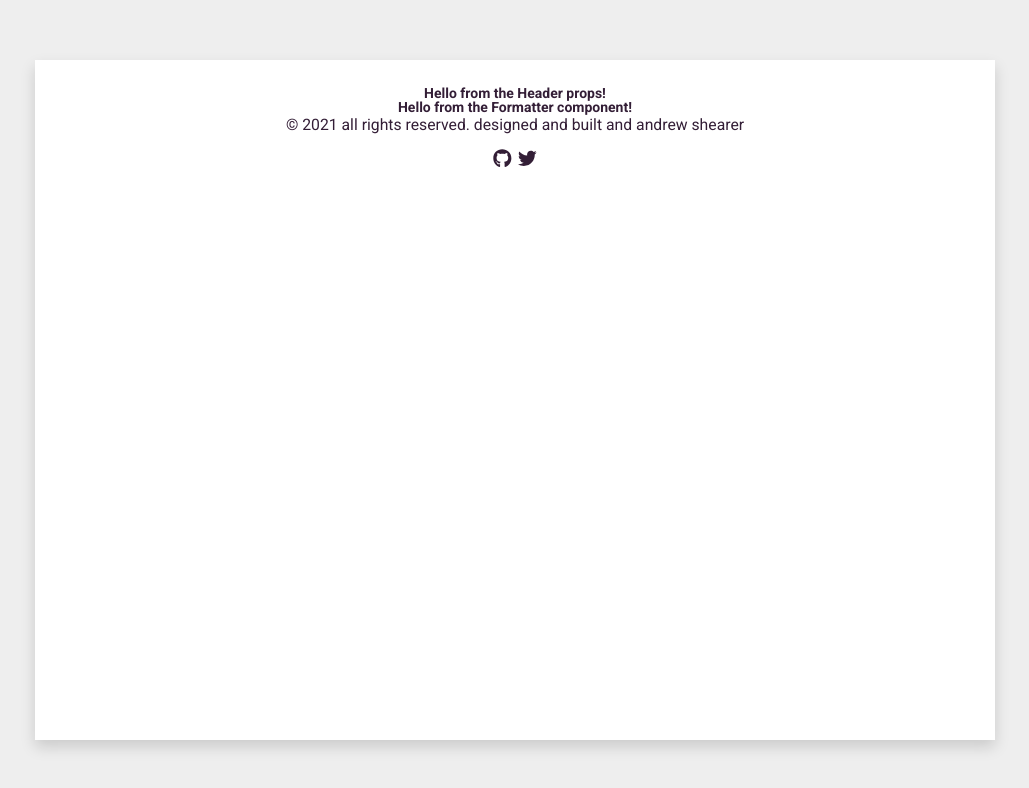
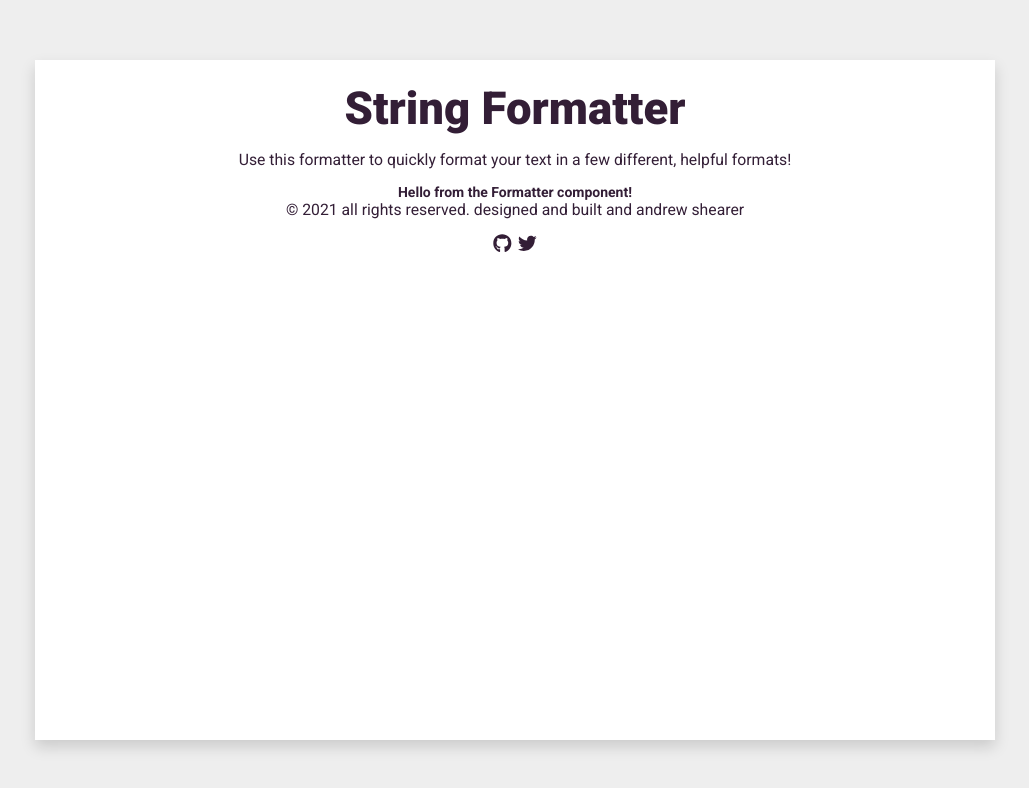
Before and after one commit to andrews1022/string-formatter, a React (Create React App) app: page / in a window 1280 px wide. Shown: the top 788 px of the page, without its empty margins (125-1154 px from the left). Built offline with nearby package versions, Linux system fonts and the light colour scheme.

Commit message:
built and styled header component

```diff
--- a/src/components/Header/index.tsx
+++ b/src/components/Header/index.tsx
@@ -1,13 +1,14 @@
 import React from 'react';
 
-interface HeaderProps {}
+// styled components
+import Copy from '../Copy';
+import Heading from './styles';
 
-const Header = (props: HeaderProps) => {
-	return (
-		<div>
-			<h2>Hello from the Header props!</h2>
-		</div>
-	);
-};
+const Header = () => (
+	<header>
+		<Heading>String Formatter</Heading>
+		<Copy>Use this formatter to quickly format your text in a few different, helpful formats!</Copy>
+	</header>
+);
 
 export default Header;
--- a/src/components/Header/styles.ts
+++ b/src/components/Header/styles.ts
@@ -1 +1,9 @@
 import styled from 'styled-components';
+
+const Heading = styled.h1`
+	font-size: 3.25rem;
+	font-weight: 800;
+	margin-bottom: 2%;
+`;
+
+export default Heading;
```
